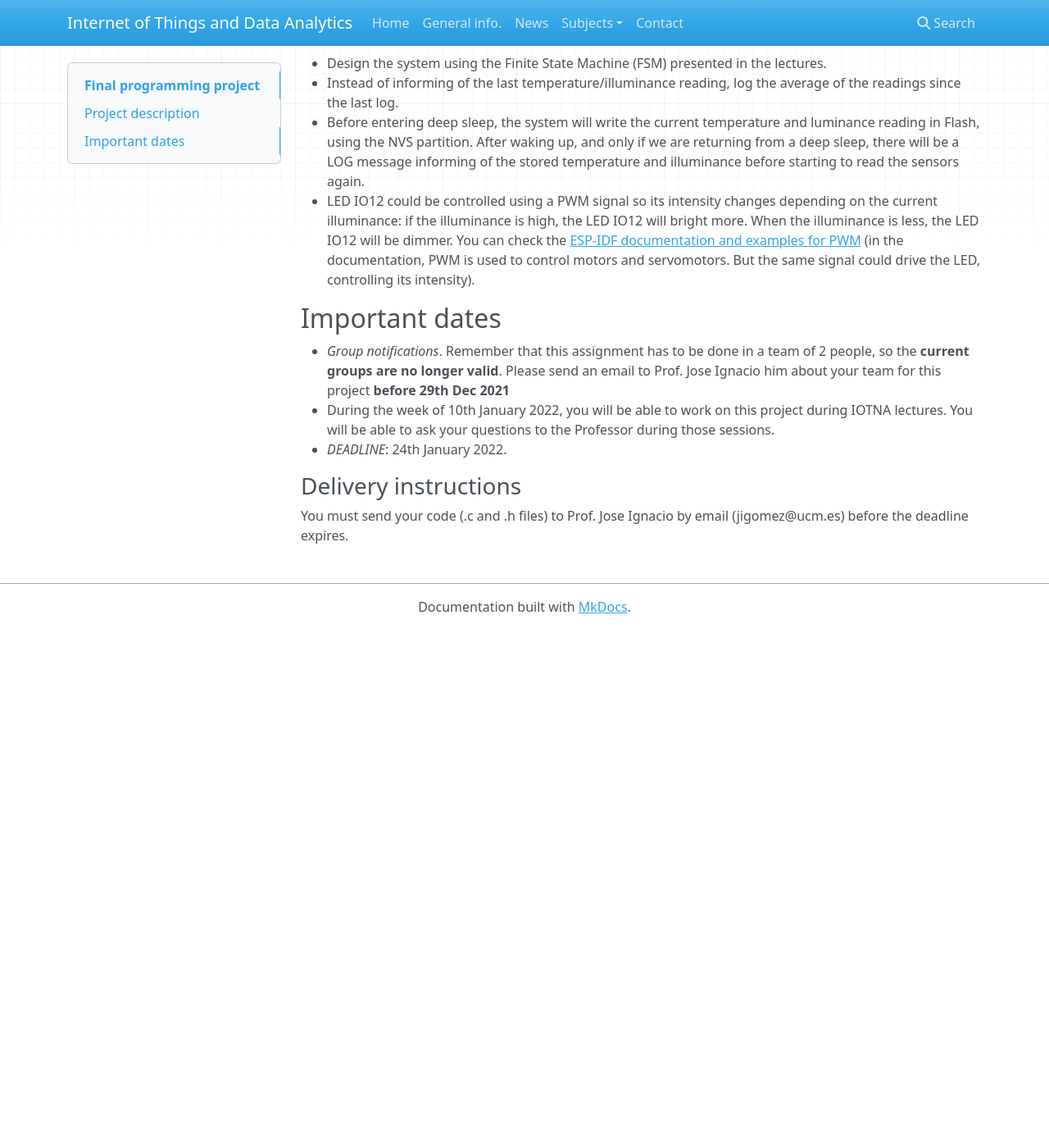
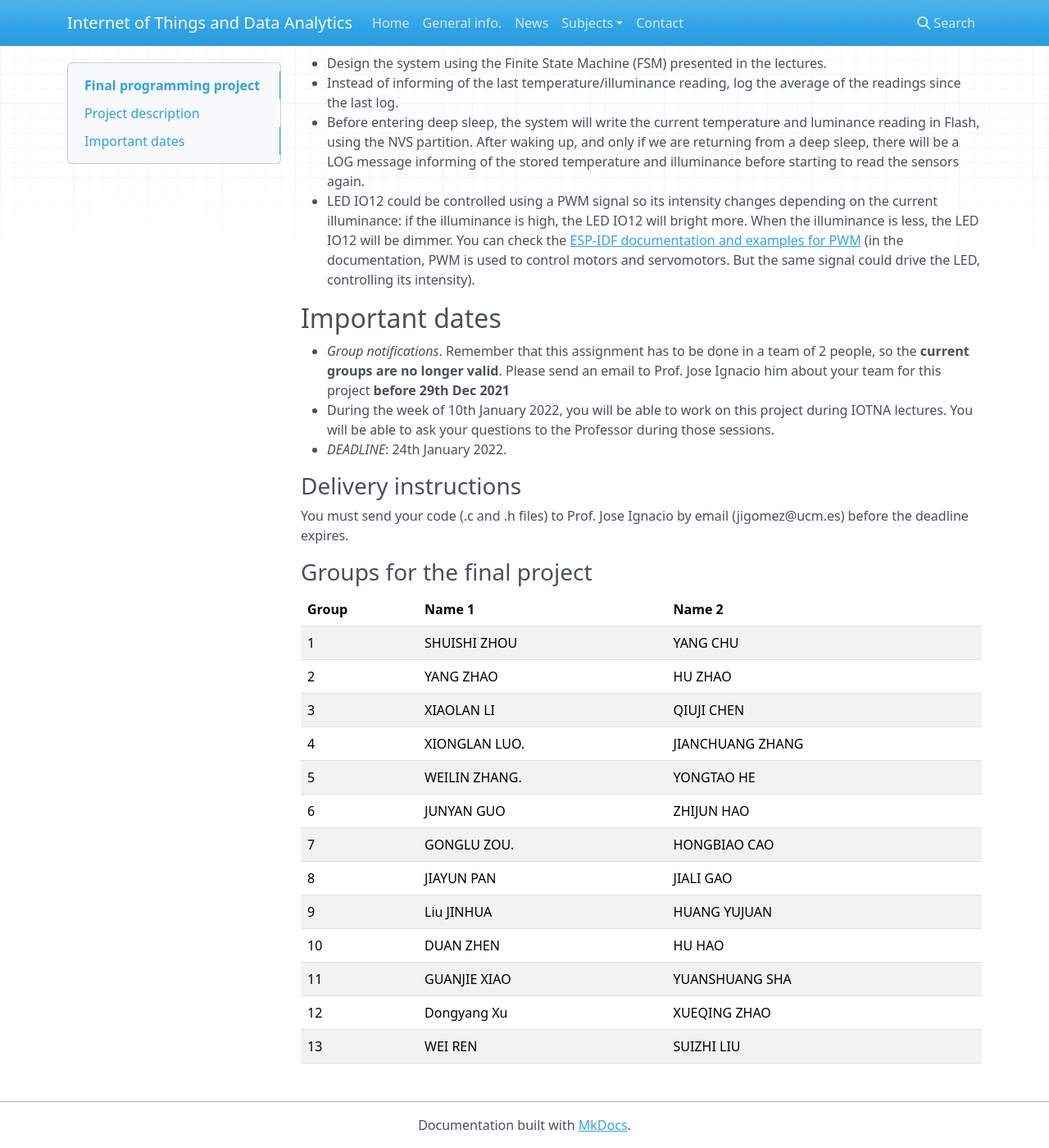
Before and after one commit to iot-da/iot-da.github.io, an MkDocs documentation site: the page built from docs/Subjects/IOTNA/P7/index.md, in a window 1280 px wide and 1400 px high, scrolled down 557 px. Shown: the whole window at 82% size. Built offline with MkDocs 1.6.1, drawn with Linux system fonts in a browser that asks for light colours; nearby versions of some CDN libraries; before the commit the page ends 1325 px from its top, so only the background shows below that.

Commit message:
Incluyo grupos para proyectos final

```diff
--- a/docs/Subjects/IOTNA/P7/index.md
+++ b/docs/Subjects/IOTNA/P7/index.md
@@ -31,3 +31,21 @@ OPTIONALLY you could include all/some of the  following features:
 
 ### Delivery instructions
 You must send your code (.c and .h files) to Prof. Jose Ignacio by email (jigomez@ucm.es) before the deadline expires.
+
+### Groups for the final project
+
+|    Group      |  Name 1                   |  Name   2 |
+|--------------|------------------------|-------------------------|
+| 1	| SHUISHI	ZHOU   | YANG	 CHU |
+| 2	| YANG 	ZHAO | HU	ZHAO |
+| 3	| XIAOLAN	LI   | QIUJI	CHEN |
+| 4	| XIONGLAN	LUO.  | JIANCHUANG	ZHANG |
+| 5	| WEILIN	ZHANG. | YONGTAO	HE |
+| 6	|  JUNYAN	GUO | ZHIJUN	HAO |
+| 7	| GONGLU	ZOU. | HONGBIAO	CAO |
+| 8	| JIAYUN 	PAN         | JIALI	GAO  |
+| 9	| Liu 	JINHUA           | HUANG	YUJUAN |
+| 10	| DUAN 	ZHEN       | HU	HAO |
+| 11 	| GUANJIE	XIAO     | YUANSHUANG 	SHA |
+|12	| Dongyang 	Xu        | XUEQING	ZHAO |
+| 13	| WEI 	REN           | SUIZHI 	LIU |
```
Also changed, not shown: docs/Subjects/IOTNA/index.md (+1 -1 lines).
